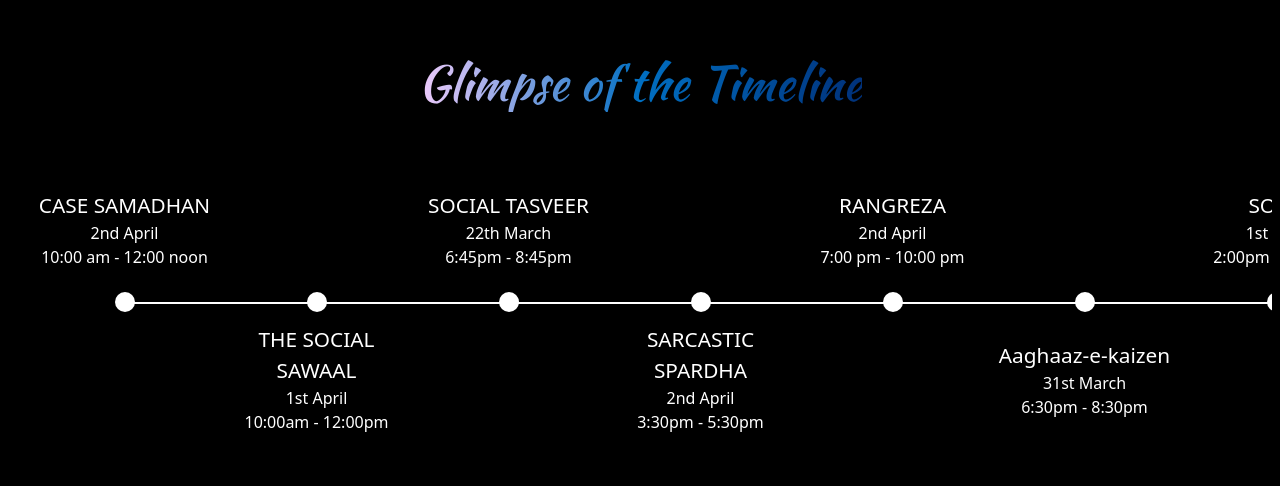
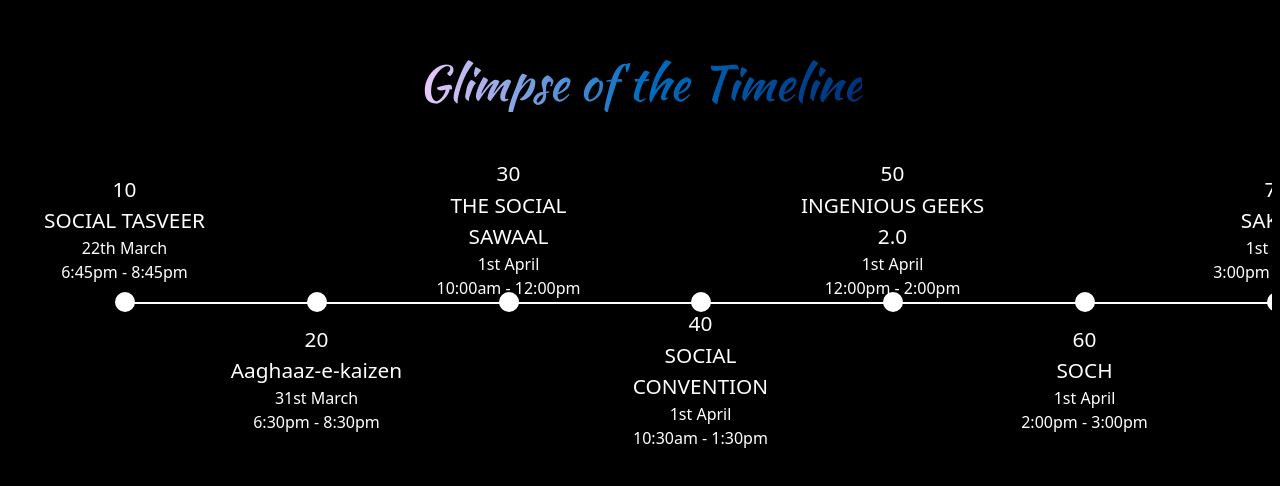
Before and after one commit to NSS-IIT-Delhi/Kaizen-23-, a React (Vite) app: page / in a window 1280 px wide. Shown: the part 1724-2210 px from the top of the page. Built offline with nearby package versions, Linux system fonts and the light colour scheme.

Commit message:
timeline-reordering

```diff
--- a/src/Events/events.js
+++ b/src/Events/events.js
@@ -40,6 +40,7 @@ export const events =
     "venue": "Seminar Hall",
     "content": "The opening ceremony of Kaizen will be commenced with the traditional inauguration by lighting the lamp, followed by a beautiful song by the students of NAB NGO and a cultural dance performance. The chief guest would deliver a speech, highlighting the importance of social service in our society. The official declaration of the start of the Kaizen will mark the beginning of a series of exciting events and activities planned for the duration of the fest.",
     "rank":"6",
+    "time-order":"20",
     "category":"event",
     "sections": []
 },
@@ -52,6 +53,7 @@ export const events =
     "venue": "Seminar Hall, and Live Streaming on Zoom",
     "content": "A quizzing competition for school students, is a flagship event at Kaizen '23, where we encourage young minds to become aware of the social aspects of humanity and compete against the brightest minds in the NCR region",
     "rank":"2",
+    "time-order":"30",
     "category":"competition",
     "sections": []
 },
@@ -64,6 +66,7 @@ export const events =
     "venue": "Seminar Hall, and Live Streaming on Zoom",
     "content": "SevaSummit: The Social Symposium",
     "rank":"61",
+    "time-order":"40",
     "category":"event",
     "sections": []
 },
@@ -76,6 +79,7 @@ export const events =
     "venue": "Seminar Hall, and Live Streaming on Zoom",
     "content": "A science exhibition competition for school students to showcase their creative innovative mind",
     "rank":"9",
+    "time-order":"50",
     "category":"competition",
     'rulebook':'https://drive.google.com/file/d/12d7VWu8OWXT8DI-Z5DiQjP1bNRd5zmoQ/view?usp=share_link',
     "sections": []
@@ -89,6 +93,7 @@ export const events =
     "venue": "Seminar Hall, and Live Streaming on Zoom",
     "content": "This workshop will be based on Gender Sensitization, where we’ll discuss about all about different types of Gender, Myths & Facts about LGBTQ+ Community and intreact with speakers from the community.",
     "rank":"7",
+    "time-order":"60",
     "category":"workshop",
     "sections": []
 },
@@ -101,6 +106,7 @@ export const events =
     "venue": "Seminar Hall, and Live Streaming on Zoom",
     "content": "Sakshi NGO is a non-profit organization based in India that focuses on providing education, healthcare, and empowerment programs for underprivileged children and women in rural areas. Their aim is to create sustainable development and improve the quality of life for marginalized communities.Sakshi will be conducting a workshop.Topic - Stop Child Sexual Abuse POCSO Act 2012",
     "rank":"10",
+    "time-order":"70",
     "category":"workshop",
     "sections": []
 },
@@ -113,6 +119,7 @@ export const events =
     "venue": "Seminar Hall, and Live Streaming on Zoom",
     "content": "The event Yuva Chetna is a panel discussion featuring IAS and IPS officers, aiming to encourage youth to become active agents of change and participate in addressing critical issues in society. The discussion will inspire young people to use their skills and knowledge to make a difference in their communities. ",
     "rank":"612",
+    "time-order":"80",
     "category":"event",
     "sections": []
 },
@@ -125,6 +132,7 @@ export const events =
     "venue": null,
     "content": "Fashion Show",
     "rank":"5",
+    "time-order":"170",
     "category":"competition",
     "rulebook": "https://www.canva.com/design/DAFbfwBMwX0/j0J_fWp93dn1yGr62G2DHw/edit?utm_content=DAFbfwBMwX0&utm_campaign=designshare&utm_medium=link2&utm_source=sharebutton",
     "sections": []
@@ -138,6 +146,7 @@ export const events =
     "venue": null,
     "content": "A social case study competition to address real-world problems through critical thinking and innovation",
     "rank":"1",
+    "time-order":"100",
     "category":"competition",
     "rulebook": "https://www.canva.com/design/DAFbfwBMwX0/j0J_fWp93dn1yGr62G2DHw/edit?utm_content=DAFbfwBMwX0&utm_campaign=designshare&utm_medium=link2&utm_source=sharebutton",
     "sections": []
@@ -151,6 +160,7 @@ export const events =
     "venue": "Seminar Hall, and Live Streaming on Zoom",
     "content": "Goonj is a social organization based in India that aims to address the basic needs of underprivileged communities, such as clothing, sanitary pads, and school supplies, through a unique model of resource mobilization and distribution. They also provide disaster relief and rehabilitation programs during emergencies. Goonj will be conducting a workshop. Topic - Menstrual Health & Hygiene",
     "rank":"12",
+    "time-order":"130",
     "category":"workshop",
     "sections": []
 },
@@ -163,6 +173,7 @@ export const events =
     "venue": "Seminar Hall, and Live Streaming on Zoom",
     "content": "The event will host a panel discussion with renowned and respected educators who have experience working with rural communities. They will discuss the challenges faced by rural areas in accessing education and share innovative approaches to improving education outcomes.        ",
     "rank":"631",
+    "time-order":"120",
     "category":"event",
     "sections": []
 },
@@ -175,6 +186,7 @@ export const events =
     "venue": "Seminar Hall, and Live Streaming on Zoom",
     "content": "The Sociopreneur Samvad is an exciting event for those passionate about social entrepreneurship and making a positive impact on the society. The distinguished guests will provide their valuable personal experiences about the subject, the obstacles they faced and the solutions they utilized to overcome them. Join for an enlightening event!!",
     "rank":"601",
+    "time-order":"140",
     "category":"event",
     "sections": []
 },
@@ -187,6 +199,7 @@ export const events =
     "venue": "Seminar Hall, and Live Streaming on Zoom",
     "content": "A stage to exhibit recyclable and sustainable fashion.",
     "rank":"11",
+    "time-order":"90",
     "category":"competition",
     "rulebook":'',
 
@@ -201,6 +214,7 @@ export const events =
     "venue": "Seminar Hall, and Live Streaming on Zoom",
     "content": "A parody is a creative work that imitates or mocks a well-known piece of art, literature, or music in a humorous way. Therefore, we are using the power of parody to bring attention to social issues and inspire positive change in our society            ",
     "rank":"4",
+    "time-order":"150",
     "category":"competition",
     "sections": []
 },
@@ -213,6 +227,7 @@ export const events =
     "venue": "Online",
     "content": "A photostory competition on social issues to picture the change you want to see in the world",
     "rank":"3",
+    "time-order":"10",
     "category":"competition",
     "sections": []
 },
@@ -225,6 +240,7 @@ export const events =
     "venue": "Seminar Hall, and Live Streaming on Zoom",
     "content": "The closing ceremony of the social festival Kaizen will be an amazing event, featuring a live painting by FACC, followed by a mesmerising music performance by Music club IITD, and a captivating guest performance.Also, the prize distribution ceremony, to recognize the participation of students. The chief guest will be Mr Shyam Sunder Paliwal, and the guest speakers will be Kirti Bharti and Aneesh Karma. The chief guest speech will culminate in a successful conclusion to the festival. The event will leave everyone motivated to continue their pursuit of growth and improvement.",
     "rank":"61",
+    "time-order":"160",
     "category":"event",
     "sections": []
 },
--- a/src/components/timeline/timeline.jsx
+++ b/src/components/timeline/timeline.jsx
@@ -16,7 +16,7 @@ function element_list(){
 
     return Object.entries(events)
     .sort((a,b) =>
-        {return a[1].rank - b[1].rank;}
+        {return a[1]["time-order"] - b[1]["time-order"];}
     ).map((event_data)=>{
         let return_element;
 
@@ -25,7 +25,7 @@ function element_list(){
 
         return (
             <div className={`timeline-event timeline-event-${alignment}`} onClick={() => {open_event_page(event_data[0])}} >
-                {/* <div>{event[1].rank}</div> */}
+                <div>{event_data[1]["time-order"]}</div>
                 <div>{event_data[1].title}</div>
                 <div className='timeline-date-and-time'>{event_data[1].date}</div>
                 <div className='timeline-date-and-time'>{event_data[1].time}</div>
```
